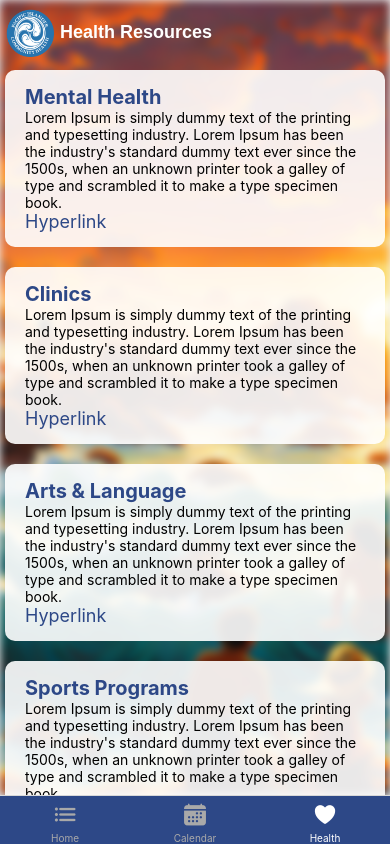
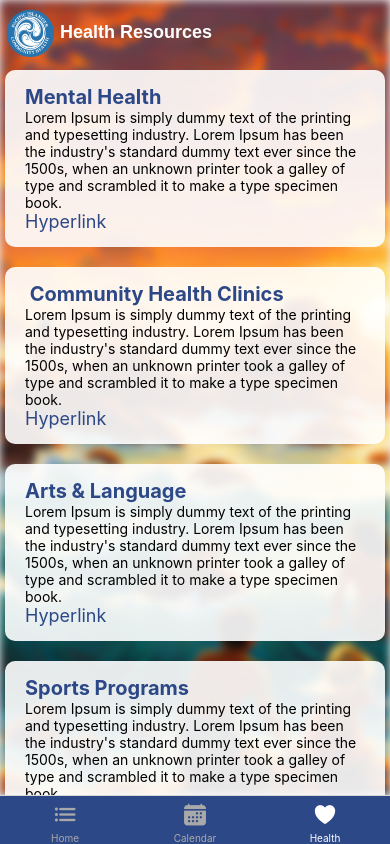
Before and after one commit to ntpotraz/PIC-Health-App, a React Native app: screen /Health in a window 390 px wide. Built offline with nearby package versions, Linux system fonts and the light colour scheme.

Commit message:
Changed the title of one of the resources

```diff
--- a/screens/HealthScreen.jsx
+++ b/screens/HealthScreen.jsx
@@ -33,7 +33,7 @@ export default function HealthScreen() {
           </View>
 
           <View style={textBox.container}>
-            <Text style={textBox.title}>Clinics</Text>
+            <Text style={textBox.title}> Community Health Clinics</Text>
             <Text style={textBox.text}>
             Lorem Ipsum is simply dummy text of the printing and typesetting industry.
             Lorem Ipsum has been the industry's standard dummy text ever since the 1500s,
```
